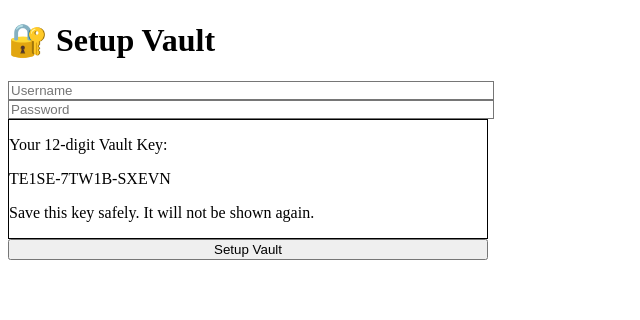
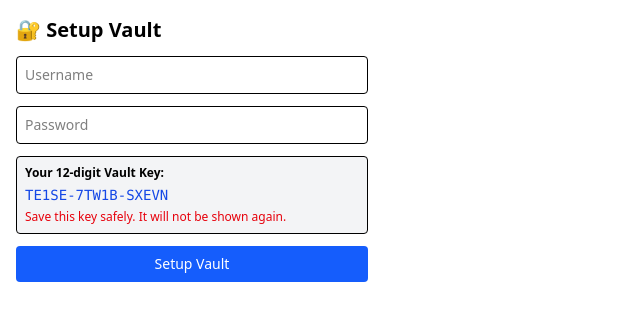
Before and after one commit to MANOJ-M-01/TS-Password-Manager-Extension, a React (Vite) app: page / in a window 1280 px wide. Shown: the top 320 px of the page, without its empty margins (0-640 px from the left). Built offline with nearby package versions, Linux system fonts and the light colour scheme.

Commit message:
fix: tailwind 4 setup fixed

```diff
--- a/package.json
+++ b/package.json
@@ -19,19 +19,16 @@
   },
   "devDependencies": {
     "@eslint/js": "^9.21.0",
-    "@tailwindcss/postcss": "^4.1.3",
+    "@tailwindcss/vite": "^4.1.3",
     "@types/chrome": "^0.0.313",
     "@types/node": "^22.14.0",
     "@types/react": "^19.0.10",
     "@types/react-dom": "^19.0.4",
     "@vitejs/plugin-react": "^4.3.4",
-    "autoprefixer": "^10.4.21",
     "eslint": "^9.21.0",
     "eslint-plugin-react-hooks": "^5.1.0",
     "eslint-plugin-react-refresh": "^0.4.19",
     "globals": "^15.15.0",
-    "postcss": "^8.5.3",
-    "tailwind-merge": "^3.1.0",
     "tailwindcss": "^4.1.3",
     "typescript": "~5.7.2",
     "typescript-eslint": "^8.24.1",
--- a/src/index.css
+++ b/src/index.css
@@ -1,6 +1,4 @@
-@tailwind base;
-@tailwind components;
-@tailwind utilities;
+@import "tailwindcss";
 
 body {
   width: 480px;
--- a/tailwind.config.js
+++ b/tailwind.config.js
@@ -1,6 +1,6 @@
 /** @type {import('tailwindcss').Config} */
 /*eslint-env node*/
-module.exports = {
+export default {
   content: ["./src/**/*.{ts,tsx}"],
   theme: {
     extend: {},
--- a/vite.config.ts
+++ b/vite.config.ts
@@ -2,13 +2,14 @@ import { defineConfig } from "vite";
 import react from "@vitejs/plugin-react";
 import { resolve } from "path";
 import { fileURLToPath } from "url";
+import tailwindcss from "@tailwindcss/vite";
 
 // ESM fix for __dirname
 const __filename = fileURLToPath(import.meta.url);
 const __dirname = resolve(__filename, "..");
 
 export default defineConfig({
-  plugins: [react()],
+  plugins: [react(), tailwindcss()],
   build: {
     rollupOptions: {
       input: {
```
Also changed, not shown: 1 other file (tests, documents, lock files or other folders).
